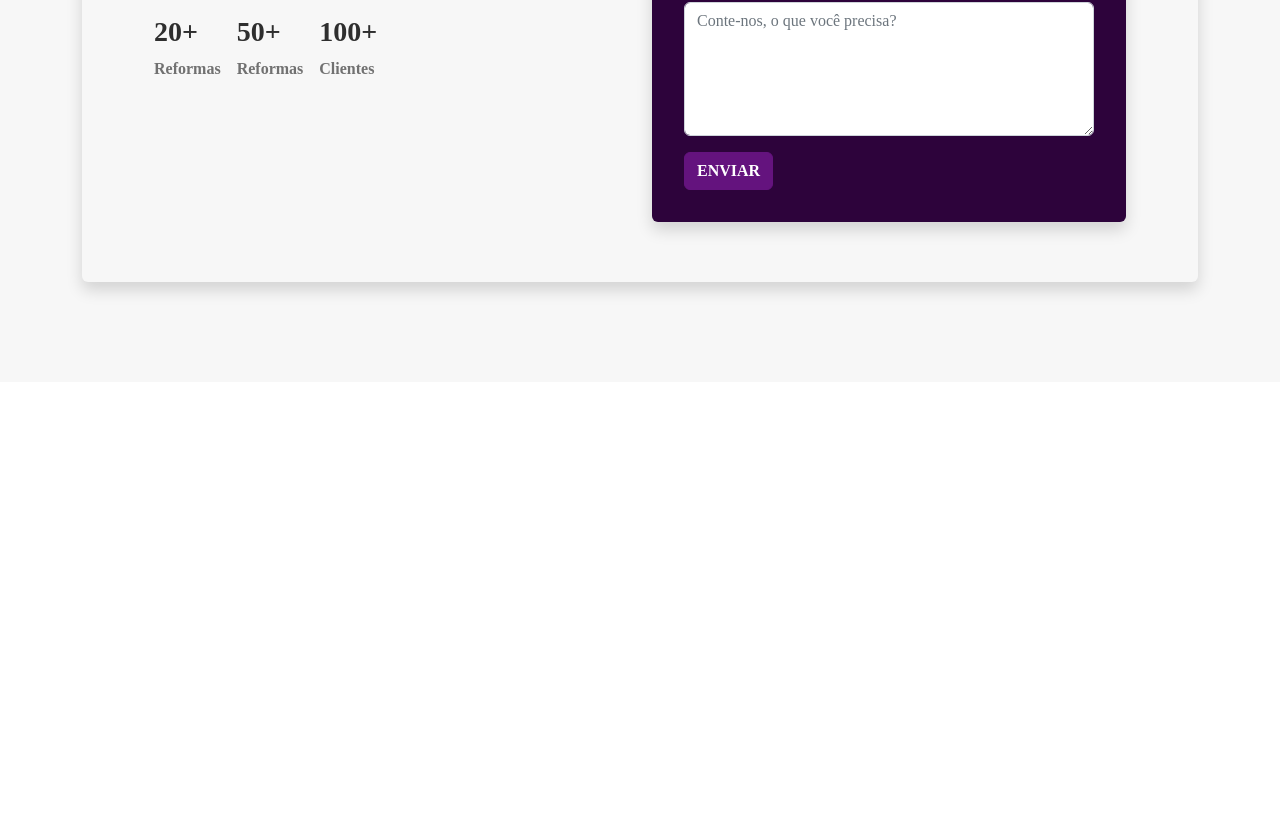
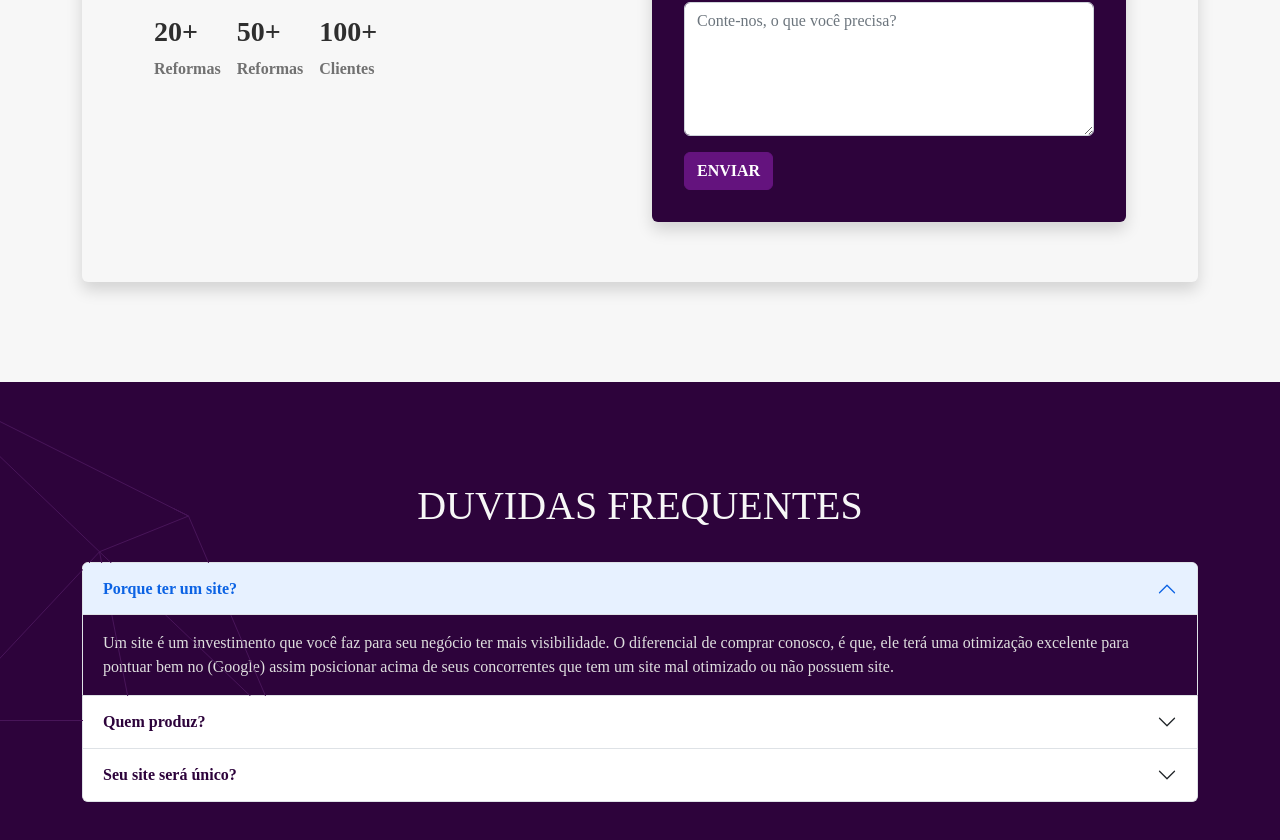
Before and after one commit to eidiogolima/ComprarSite.com, a React (Create React App) app: page / in a window 1280 px wide. Shown: the part 2892-3732 px from the top of the page. Before the commit the page ends 3274 px from the top, so only its background shows below. Built offline with nearby package versions, Linux system fonts and the light colour scheme.

Commit message:
adição do componente duividas frequentes

```diff
--- a/src/JS/Componentes/Pages/Home.js
+++ b/src/JS/Componentes/Pages/Home.js
@@ -4,6 +4,7 @@ import Parceiros from '../Todos/Parceiros.js'
 import Beneficios from '../Todos/Beneficios.js'
 import Trabalhos from '../Todos/Trabalhos.js'
 import Contato from '../Todos/Contato.js'
+import Duvidas from '../Todos/Duvidas.js'
 const Home = () => {
   return (
     <div>
@@ -12,6 +13,7 @@ const Home = () => {
       <Beneficios/>
       <Trabalhos/>
       <Contato/>
+      <Duvidas/>
     </div>
   )
 }
--- a/src/JS/Componentes/Todos/Duvidas.js
+++ b/src/JS/Componentes/Todos/Duvidas.js
@@ -1,9 +1,90 @@
-import React from 'react'
-
+import React from 'react';
+import DecoradorBg from '../../../assests/img/background/icon-2.svg'
 const Duvidas = () => {
   return (
-    <div>Duvidas</div>
-  )
-}
+    <section className="cor-b-p1 py-sm-6 py-4 position-relative">
+      <img className='d-none d-sm-block position-absolute top-0' src={DecoradorBg} style={{'width':'auto'}} alt="" />
 
-export default Duvidas
+      <div className="container-md container-fluid">
+        <h1 className='cor-1 text-center mb-4'>DUVIDAS FREQUENTES</h1>
+        <div className="row">
+          <div className="accordion" id="accordionPanelsStayOpenExample">
+            <div className="accordion-item">
+              <h2 className="accordion-header " id="panelsStayOpen-headingOne ">
+                <button
+                  className="accordion-button cor-p1 fw-semibold"
+                  type="button"
+                  data-bs-toggle="collapse"
+                  data-bs-target="#panelsStayOpen-collapseOne"
+                  aria-expanded="true"
+                  aria-controls="panelsStayOpen-collapseOne"
+                >
+                  Porque ter um site?
+                </button>
+              </h2>
+              <div
+                id="panelsStayOpen-collapseOne"
+                className="accordion-collapse collapse show"
+                aria-labelledby="panelsStayOpen-headingOne"
+              >
+                <div className="accordion-body cor-b-p1 cor-3">
+                Um site é um investimento que você faz para seu negócio ter mais visibilidade. O diferencial de comprar conosco, é que, ele terá uma otimização excelente para pontuar bem no (Google) assim posicionar acima de seus concorrentes que tem um site mal otimizado ou não possuem site.
+                </div>
+              </div>
+            </div>
+            <div className="accordion-item">
+              <h2 className="accordion-header " id="panelsStayOpen-headingTwo">
+                <button
+                  className="accordion-button collapsed cor-p1 fw-semibold"
+                  type="button"
+                  data-bs-toggle="collapse"
+                  data-bs-target="#panelsStayOpen-collapseTwo"
+                  aria-expanded="false"
+                  aria-controls="panelsStayOpen-collapseTwo"
+                >
+                  Quem produz?
+                </button>
+              </h2>
+              <div
+                id="panelsStayOpen-collapseTwo"
+                className="accordion-collapse collapse"
+                aria-labelledby="panelsStayOpen-headingTwo"
+              >
+                <div className="accordion-body cor-b-p1 cor-3">
+                Somos uma agência especializada em desenvolvimento/criação de site e web design, temos uma equipe de programadores e designers profissionais capacitados para realizar a função. Não perca essa oportunidade de investir em um site com a gente.
+                </div>
+              </div>
+            </div>
+            <div className="accordion-item">
+              <h2 className="accordion-header" id="panelsStayOpen-headingThree">
+                <button
+                  className="accordion-button collapsed cor-p1 fw-semibold"
+                  type="button"
+                  data-bs-toggle="collapse"
+                  data-bs-target="#panelsStayOpen-collapseThree"
+                  aria-expanded="false"
+                  aria-controls="panelsStayOpen-collapseThree"
+                >
+                  Seu site será único?
+                </button>
+              </h2>
+              <div
+                id="panelsStayOpen-collapseThree"
+                className="accordion-collapse collapse"
+                aria-labelledby="panelsStayOpen-headingThree"
+              >
+                <div className="accordion-body cor-b-p1 cor-3">
+                Sim, o nosso diferencial é que fazemos a parte do design do site, ou seja, ele será único na internet inteira, chamando assim mais atenção e exclusividade para seu negócio. E de bônus te consultamos durante a produção e também no início do site, para saber sua opinião sobre as cores e design
+                </div>
+              </div>
+            </div>
+
+
+          </div>
+        </div>
+      </div>
+    </section>
+  );
+};
+
+export default Duvidas;
```
Also changed, not shown: src/assests/img/background/icon-2.svg (added).
